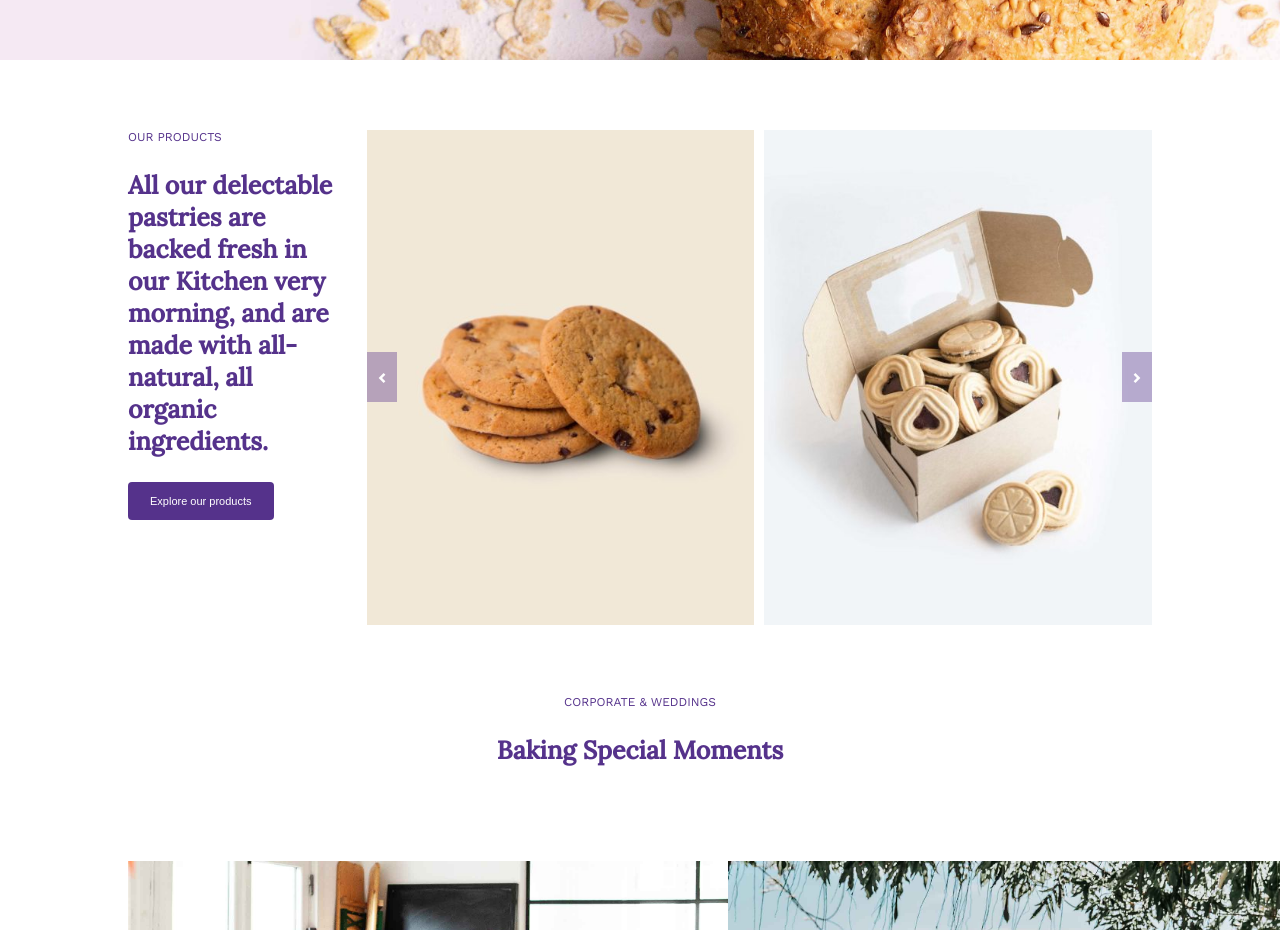
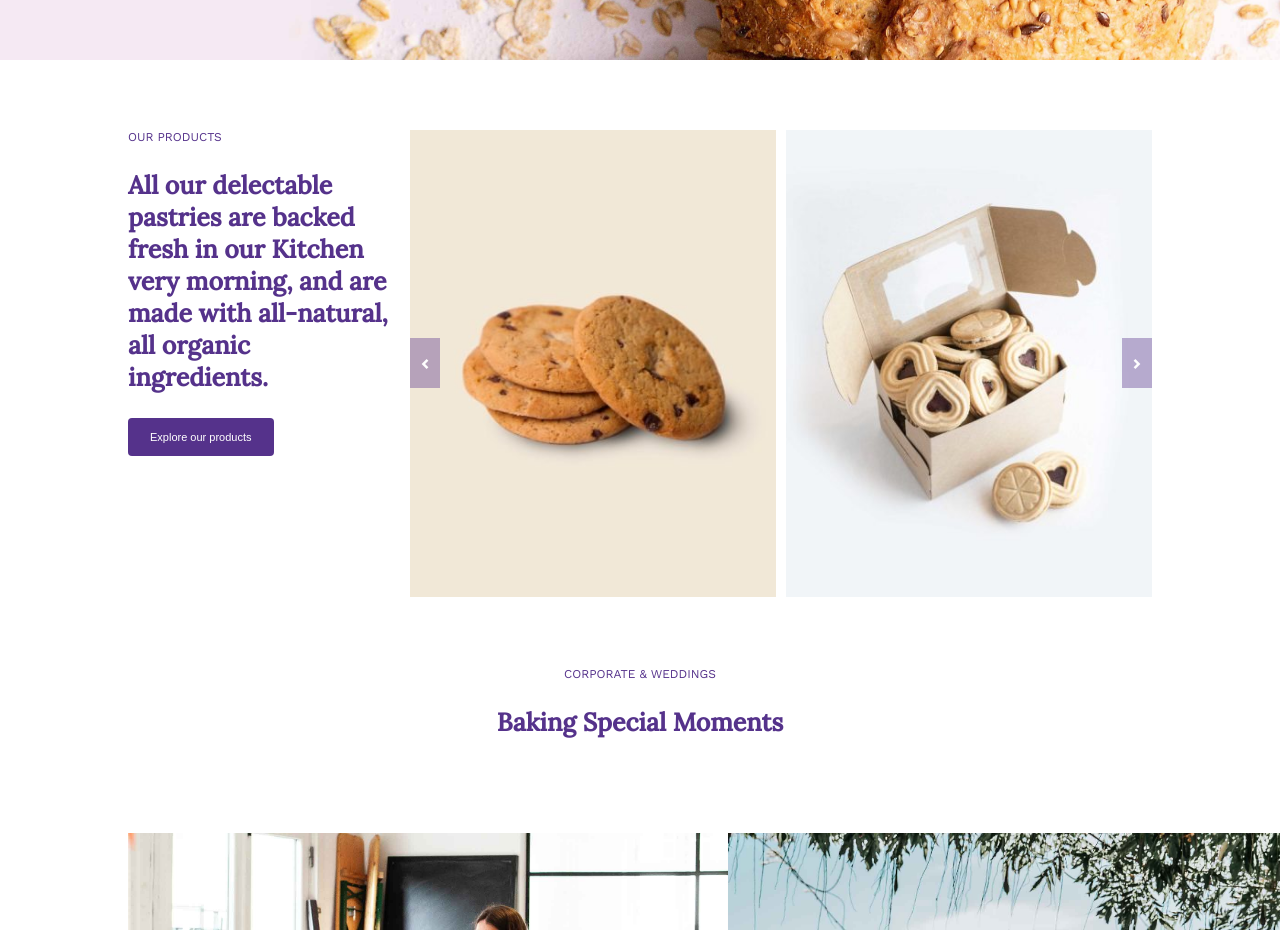
Before and after one commit to mariklim/proj-html-vuejs, a Vue app: page / in a window 1280 px wide. Shown: the part 780-1710 px from the top of the page. Built offline with nearby package versions, Linux system fonts and the light colour scheme.

Commit message:
stampa 2 foto

```diff
--- a/src/assets/style/Gallery.scss
+++ b/src/assets/style/Gallery.scss
@@ -72,7 +72,6 @@
         align-items: center;
         justify-content: center;
         content: url(../../assets/image/arrow-right.png);
-        font-family: "Font Awesome 5 Free";
         width: 1.875rem;
         height: 3.125rem;
         background-color: #56328b62;
--- a/src/components/Main/Products.vue
+++ b/src/components/Main/Products.vue
@@ -13,35 +13,15 @@
       </div>
       <div class="prod_gallery">
         <ul>
-          <li>
+          <li v-for="image in newArrImg" :key="image.id">
             <div class="cardImg">
               <div class="img">
-                <img
-                  src="../../assets/image/choco-chip-cookies-500x638.jpg"
-                  alt="choco chip cookies"
-                />
+                <img :src="image.src" :alt="image.name" />
                 <div class="img_cover">
                   <div class="description">
-                    <h4>Choco chip cookies</h4>
-                    <p>Coocies, Pastries</p>
-                    <h4 class="price">$18.00 – $32.00</h4>
-                  </div>
-                </div>
-              </div>
-            </div>
-          </li>
-          <li>
-            <div class="cardImg">
-              <div class="img">
-                <img
-                  src="../../assets/image/strawberry-jam-cookies-500x638.jpg"
-                  alt="strawberry jam cookies"
-                />
-                <div class="img_cover">
-                  <div class="description">
-                    <h4>Strawberry jam cookies</h4>
-                    <p>Coocies, Pastries</p>
-                    <h4 class="price">$18.00 – $32.00</h4>
+                    <h4>{{ image.name }}</h4>
+                    <p>{{ image.type }}</p>
+                    <h4 class="price">{{ image.price }}</h4>
                   </div>
                 </div>
               </div>
@@ -56,6 +36,19 @@
 <script>
 export default {
   name: "Products",
+  props: {
+    imagesArr: Array,
+  },
+  data() {
+    return{
+      newArrImg:this.imagesArr,
+    }
+  },
+
+  //per stampare solo 2 foto da arr
+  created() {
+    this.newArrImg.splice(this.newArrImg.length - 2, 3);
+  },
 };
 </script>
 
```
Also changed, not shown: src/components/Date/images.json (+4 -4 lines).
